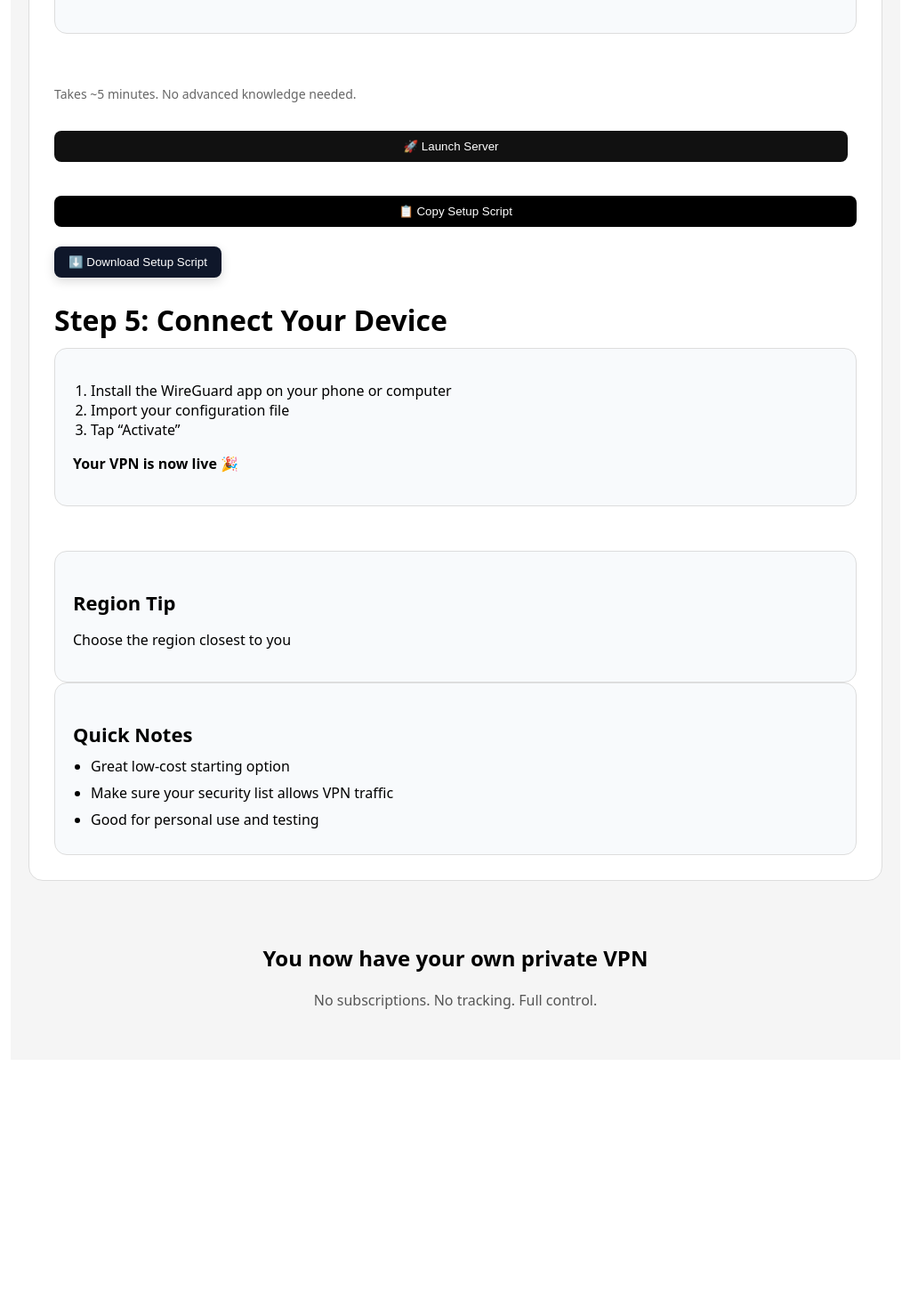
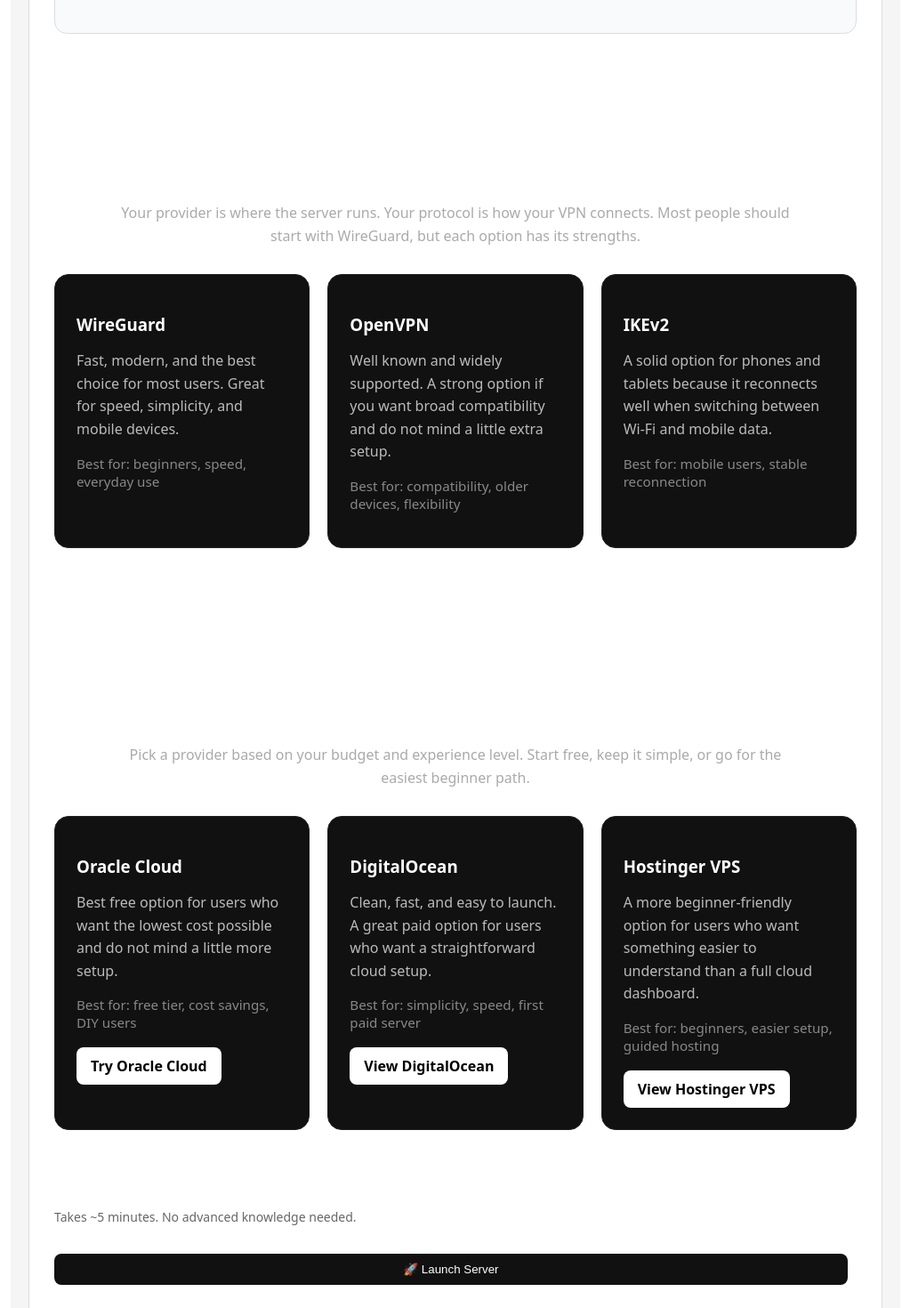
Before and after one commit to Kriro-Lab/vpn-builder, a Next.js app: page / in a window 1280 px wide. Shown: the part 2977-4447 px from the top of the page at 89% size, without its empty margins (128-1151 px from the left). Before the commit the page ends 4176 px from the top, so only its background shows below. Built offline with nearby package versions, Linux system fonts and the light colour scheme.

Commit message:
Add VPN protocol and hosting provider sections
Added sections for VPN protocols and recommended hosting providers with descriptions and links.

```diff
--- a/app/page.tsx
+++ b/app/page.tsx
@@ -426,7 +426,232 @@
     Once your server is running, you’re ready to install your VPN.
   </p>
 </div>
+  <section style={{ marginTop: "60px", marginBottom: "60px" }}>
+  <h2
+    style={{
+      fontSize: "2rem",
+      marginBottom: "12px",
+      color: "white",
+      textAlign: "center",
+    }}
+  >
+    Choose the Right Protocol
+  </h2>
 
+  <p
+    style={{
+      color: "#aaa",
+      textAlign: "center",
+      maxWidth: "760px",
+      margin: "0 auto 30px",
+      lineHeight: "1.6",
+    }}
+  >
+    Your provider is where the server runs. Your protocol is how your VPN connects.
+    Most people should start with WireGuard, but each option has its strengths.
+  </p>
+
+  <div
+    style={{
+      display: "grid",
+      gridTemplateColumns: "repeat(auto-fit, minmax(240px, 1fr))",
+      gap: "20px",
+    }}
+  >
+    <div
+      style={{
+        background: "#111",
+        border: "1px solid #222",
+        borderRadius: "16px",
+        padding: "24px",
+      }}
+    >
+      <h3 style={{ color: "white", marginBottom: "10px" }}>WireGuard</h3>
+      <p style={{ color: "#bbb", lineHeight: "1.6", marginBottom: "12px" }}>
+        Fast, modern, and the best choice for most users. Great for speed,
+        simplicity, and mobile devices.
+      </p>
+      <p style={{ color: "#888", fontSize: "0.95rem" }}>
+        Best for: beginners, speed, everyday use
+      </p>
+    </div>
+
+    <div
+      style={{
+        background: "#111",
+        border: "1px solid #222",
+        borderRadius: "16px",
+        padding: "24px",
+      }}
+    >
+      <h3 style={{ color: "white", marginBottom: "10px" }}>OpenVPN</h3>
+      <p style={{ color: "#bbb", lineHeight: "1.6", marginBottom: "12px" }}>
+        Well known and widely supported. A strong option if you want broad
+        compatibility and do not mind a little extra setup.
+      </p>
+      <p style={{ color: "#888", fontSize: "0.95rem" }}>
+        Best for: compatibility, older devices, flexibility
+      </p>
+    </div>
+
+    <div
+      style={{
+        background: "#111",
+        border: "1px solid #222",
+        borderRadius: "16px",
+        padding: "24px",
+      }}
+    >
+      <h3 style={{ color: "white", marginBottom: "10px" }}>IKEv2</h3>
+      <p style={{ color: "#bbb", lineHeight: "1.6", marginBottom: "12px" }}>
+        A solid option for phones and tablets because it reconnects well when
+        switching between Wi-Fi and mobile data.
+      </p>
+      <p style={{ color: "#888", fontSize: "0.95rem" }}>
+        Best for: mobile users, stable reconnection
+      </p>
+    </div>
+  </div>
+</section>
+
+<section style={{ marginTop: "60px", marginBottom: "60px" }}>
+  <h2
+    style={{
+      fontSize: "2rem",
+      marginBottom: "12px",
+      color: "white",
+      textAlign: "center",
+    }}
+  >
+    Recommended Hosting Providers
+  </h2>
+
+  <p
+    style={{
+      color: "#aaa",
+      textAlign: "center",
+      maxWidth: "760px",
+      margin: "0 auto 30px",
+      lineHeight: "1.6",
+    }}
+  >
+    Pick a provider based on your budget and experience level. Start free, keep
+    it simple, or go for the easiest beginner path.
+  </p>
+
+  <div
+    style={{
+      display: "grid",
+      gridTemplateColumns: "repeat(auto-fit, minmax(260px, 1fr))",
+      gap: "20px",
+    }}
+  >
+    <div
+      style={{
+        background: "#111",
+        border: "1px solid #222",
+        borderRadius: "16px",
+        padding: "24px",
+      }}
+    >
+      <h3 style={{ color: "white", marginBottom: "10px" }}>Oracle Cloud</h3>
+      <p style={{ color: "#bbb", lineHeight: "1.6", marginBottom: "12px" }}>
+        Best free option for users who want the lowest cost possible and do not
+        mind a little more setup.
+      </p>
+      <p style={{ color: "#888", fontSize: "0.95rem", marginBottom: "18px" }}>
+        Best for: free tier, cost savings, DIY users
+      </p>
+
+      <a
+        href="https://www.oracle.com/cloud/free/"
+        target="_blank"
+        rel="noopener noreferrer"
+        style={{
+          display: "inline-block",
+          background: "#fff",
+          color: "#000",
+          padding: "10px 16px",
+          borderRadius: "8px",
+          textDecoration: "none",
+          fontWeight: "600",
+        }}
+      >
+        Try Oracle Cloud
+      </a>
+    </div>
+
+    <div
+      style={{
+        background: "#111",
+        border: "1px solid #222",
+        borderRadius: "16px",
+        padding: "24px",
+      }}
+    >
+      <h3 style={{ color: "white", marginBottom: "10px" }}>DigitalOcean</h3>
+      <p style={{ color: "#bbb", lineHeight: "1.6", marginBottom: "12px" }}>
+        Clean, fast, and easy to launch. A great paid option for users who want
+        a straightforward cloud setup.
+      </p>
+      <p style={{ color: "#888", fontSize: "0.95rem", marginBottom: "18px" }}>
+        Best for: simplicity, speed, first paid server
+      </p>
+
+      <a
+        href="#"
+        target="_blank"
+        rel="noopener noreferrer"
+        style={{
+          display: "inline-block",
+          background: "#fff",
+          color: "#000",
+          padding: "10px 16px",
+          borderRadius: "8px",
+          textDecoration: "none",
+          fontWeight: "600",
+        }}
+      >
+        View DigitalOcean
+      </a>
+    </div>
+
+    <div
+      style={{
+        background: "#111",
+        border: "1px solid #222",
+        borderRadius: "16px",
+        padding: "24px",
+      }}
+    >
+      <h3 style={{ color: "white", marginBottom: "10px" }}>Hostinger VPS</h3>
+      <p style={{ color: "#bbb", lineHeight: "1.6", marginBottom: "12px" }}>
+        A more beginner-friendly option for users who want something easier to
+        understand than a full cloud dashboard.
+      </p>
+      <p style={{ color: "#888", fontSize: "0.95rem", marginBottom: "18px" }}>
+        Best for: beginners, easier setup, guided hosting
+      </p>
+
+      <a
+        href="#"
+        target="_blank"
+        rel="noopener noreferrer"
+        style={{
+          display: "inline-block",
+          background: "#fff",
+          color: "#000",
+          padding: "10px 16px",
+          borderRadius: "8px",
+          textDecoration: "none",
+          fontWeight: "600",
+        }}
+      >
+        View Hostinger VPS
+      </a>
+    </div>
+  </div>
+</section>
 
 
 
```
